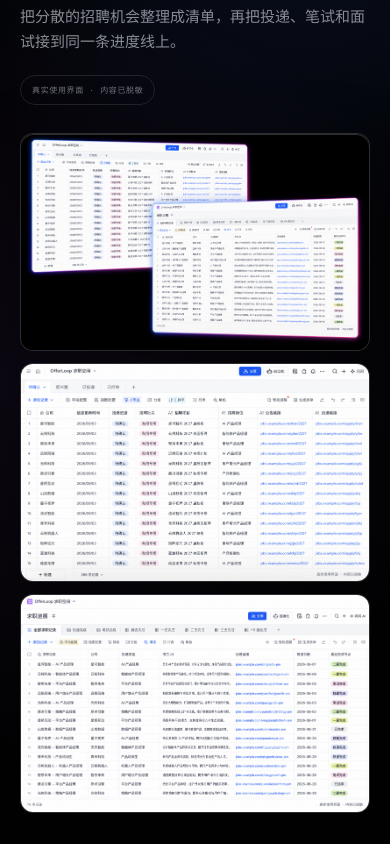
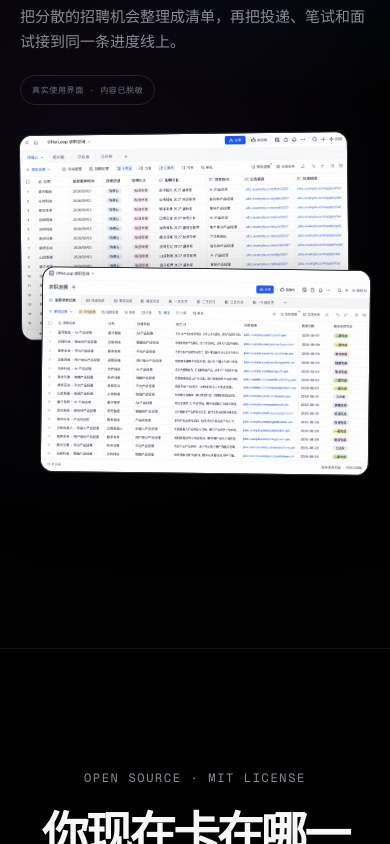
Before and after one commit to riwonswain-ovo/offerloop-website, a Next.js app: page / in a window 390 px wide. Shown: the part 6580-7424 px from the top of the page. Built offline with nearby package versions, Linux system fonts and the light colour scheme.

Commit message:
refine: stack real-use gallery images

```diff
--- a/app/globals.css
+++ b/app/globals.css
@@ -1666,14 +1666,21 @@ h1 span { display: block; }
 .real-use-copy small { display: inline-flex; margin-top: 30px; padding: 8px 11px; border: 1px solid rgba(255, 255, 255, 0.11); border-radius: 999px; color: #72747d; font-family: var(--font-geist-mono), monospace; font-size: 8px; letter-spacing: 0.08em; }
 
 .real-use-gallery {
-  display: grid;
+  position: relative;
   min-width: 0;
-  grid-template-columns: repeat(2, minmax(0, 1fr));
-  gap: 16px;
-}
+  min-height: 660px;
+  isolation: isolate;
+}
+
+.real-use-gallery[data-count='3'] { min-height: 830px; }
 
 .real-use-shot {
-  position: relative;
+  --shot-rotate: 0deg;
+  position: absolute;
+  top: 0;
+  left: 0;
+  z-index: 1;
+  width: 88%;
   aspect-ratio: 16 / 10;
   overflow: hidden;
   padding: 0;
@@ -1683,16 +1690,18 @@ h1 span { display: block; }
   box-shadow: 0 24px 70px rgba(0, 0, 0, 0.46);
   cursor: zoom-in;
   isolation: isolate;
+  transform: rotate(var(--shot-rotate));
   transition: transform 260ms ease, border-color 220ms ease, box-shadow 260ms ease;
 }
 
-.real-use-shot.is-primary { grid-column: 1 / -1; }
-.real-use-gallery.is-pair .real-use-shot:first-child { grid-column: auto; }
+.real-use-shot:nth-child(1) { --shot-rotate: -0.7deg; }
+.real-use-shot:nth-child(2) { --shot-rotate: 0.7deg; top: 190px; right: 0; left: auto; z-index: 2; }
+.real-use-shot:nth-child(3) { --shot-rotate: -0.35deg; top: 380px; left: 6%; z-index: 3; }
 .real-use-shot img { object-fit: cover; transition: transform 650ms cubic-bezier(.2,.8,.2,1), filter 220ms ease; }
 .real-use-shot[data-fit='contain'] img { object-fit: contain; background: #e9eaed; }
 .real-use-shot::after { position: absolute; inset: 0; z-index: 2; border-radius: inherit; box-shadow: inset 0 1px rgba(255, 255, 255, 0.18); content: ''; pointer-events: none; }
 .real-use-shot > span { position: absolute; right: 14px; bottom: 14px; z-index: 3; display: grid; width: 36px; height: 36px; place-items: center; border: 1px solid rgba(255, 255, 255, 0.2); border-radius: 50%; background: rgba(3, 3, 5, 0.72); color: white; opacity: 0; transform: translateY(6px); backdrop-filter: blur(12px); transition: opacity 180ms ease, transform 180ms ease; }
-.real-use-shot:hover { border-color: rgba(122, 153, 255, 0.54); box-shadow: 0 30px 90px rgba(0, 0, 0, 0.58), 0 0 30px rgba(61, 111, 242, 0.1); transform: translateY(-3px); }
+.real-use-shot:hover { z-index: 5; border-color: rgba(122, 153, 255, 0.54); box-shadow: 0 30px 90px rgba(0, 0, 0, 0.58), 0 0 30px rgba(61, 111, 242, 0.1); transform: translateY(-6px) rotate(var(--shot-rotate)); }
 .real-use-shot:hover img { transform: scale(1.015); }
 .real-use-shot:hover > span, .real-use-shot:focus-visible > span { opacity: 1; transform: translateY(0); }
 
@@ -2076,9 +2085,11 @@ body.has-lightbox { overflow: hidden; }
   .real-use-copy h3 { margin-top: 16px; font-size: 30px; }
   .real-use-copy p { margin-top: 14px; font-size: 15px; }
   .real-use-copy small { margin-top: 20px; }
-  .real-use-gallery { grid-template-columns: 1fr; gap: 12px; }
-  .real-use-shot.is-primary, .real-use-gallery.is-pair .real-use-shot:first-child { grid-column: auto; }
-  .real-use-shot { border-radius: 13px; }
+  .real-use-gallery { min-height: 405px; }
+  .real-use-gallery[data-count='3'] { min-height: 540px; }
+  .real-use-shot { width: 94%; border-radius: 13px; }
+  .real-use-shot:nth-child(2) { top: 135px; }
+  .real-use-shot:nth-child(3) { top: 270px; left: 3%; }
   .real-use-shot > span { display: none; }
   .real-use-lightbox { padding: 70px 10px 36px; }
   .lightbox-frame { width: calc(100vw - 20px); height: min(78vh, 760px); border-radius: 12px; }
--- a/app/page.tsx
+++ b/app/page.tsx
@@ -93,7 +93,6 @@ const realUseGroups = [
     title: '从发现岗位，到看清每一步进展。',
     description: '把分散的招聘机会整理成清单，再把投递、笔试和面试接到同一条进度线上。',
     images: [
-      { src: '/real-use/opportunity-progress-composite.png', alt: '脱敏后的求职企业清单与求职进展组合界面', fit: 'cover' },
       { src: '/real-use/company-list-anonymized.png', alt: '脱敏后的求职企业清单', fit: 'cover' },
       { src: '/real-use/progress-anonymized.png', alt: '脱敏后的求职进展表格', fit: 'cover' },
     ],
@@ -701,11 +700,11 @@ export default function Home() {
               <p>{group.description}</p>
               <small>真实使用界面 · 内容已脱敏</small>
             </div>
-            <div className={`real-use-gallery ${group.images.length === 2 ? 'is-pair' : ''}`}>
+            <div className="real-use-gallery" data-count={group.images.length}>
               {group.images.map((item, imageIndex) => (
                 <button
                   type="button"
-                  className={`real-use-shot ${imageIndex === 0 ? 'is-primary' : ''}`}
+                  className="real-use-shot"
                   data-fit={item.fit}
                   onClick={() => setLightboxImage(item)}
                   aria-label={`放大查看：${item.alt}`}
```
Also changed, not shown: public/real-use/opportunity-progress-composite.png (deleted).
